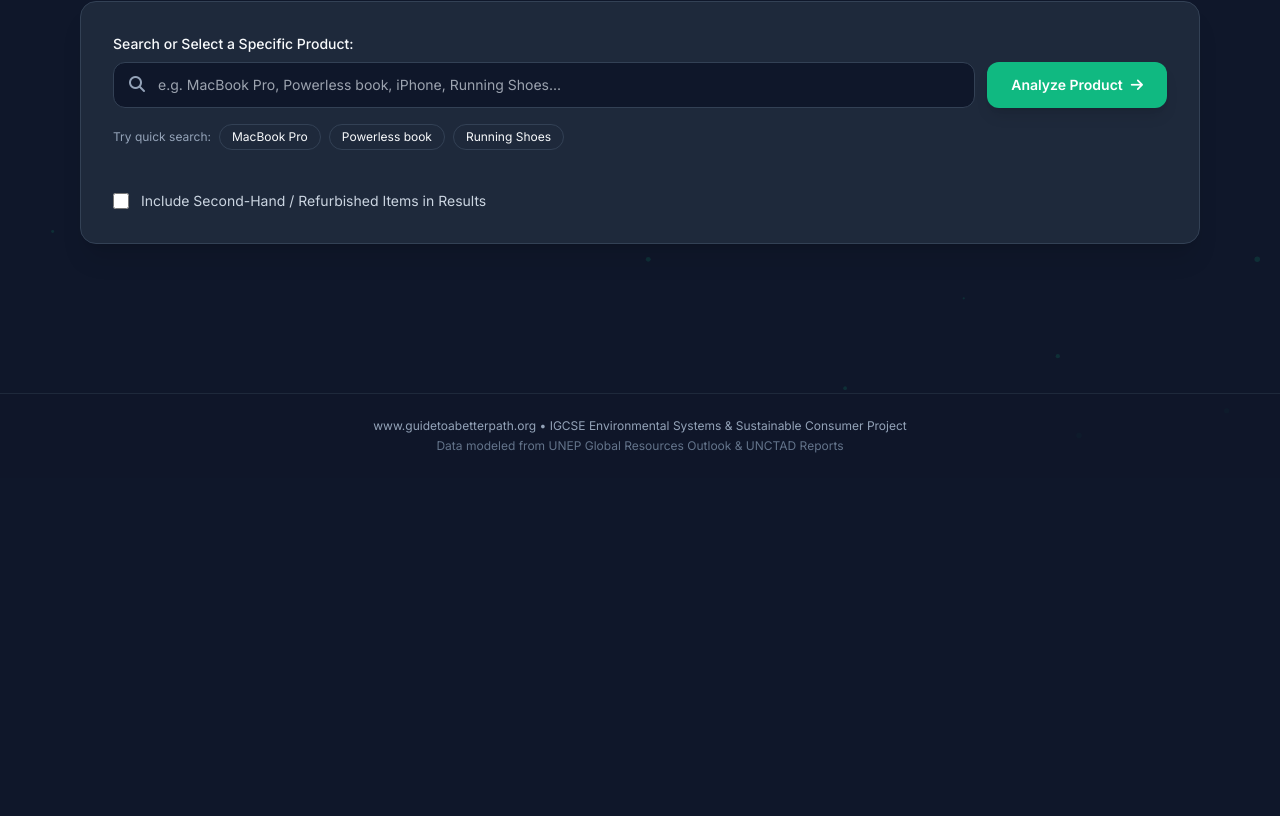
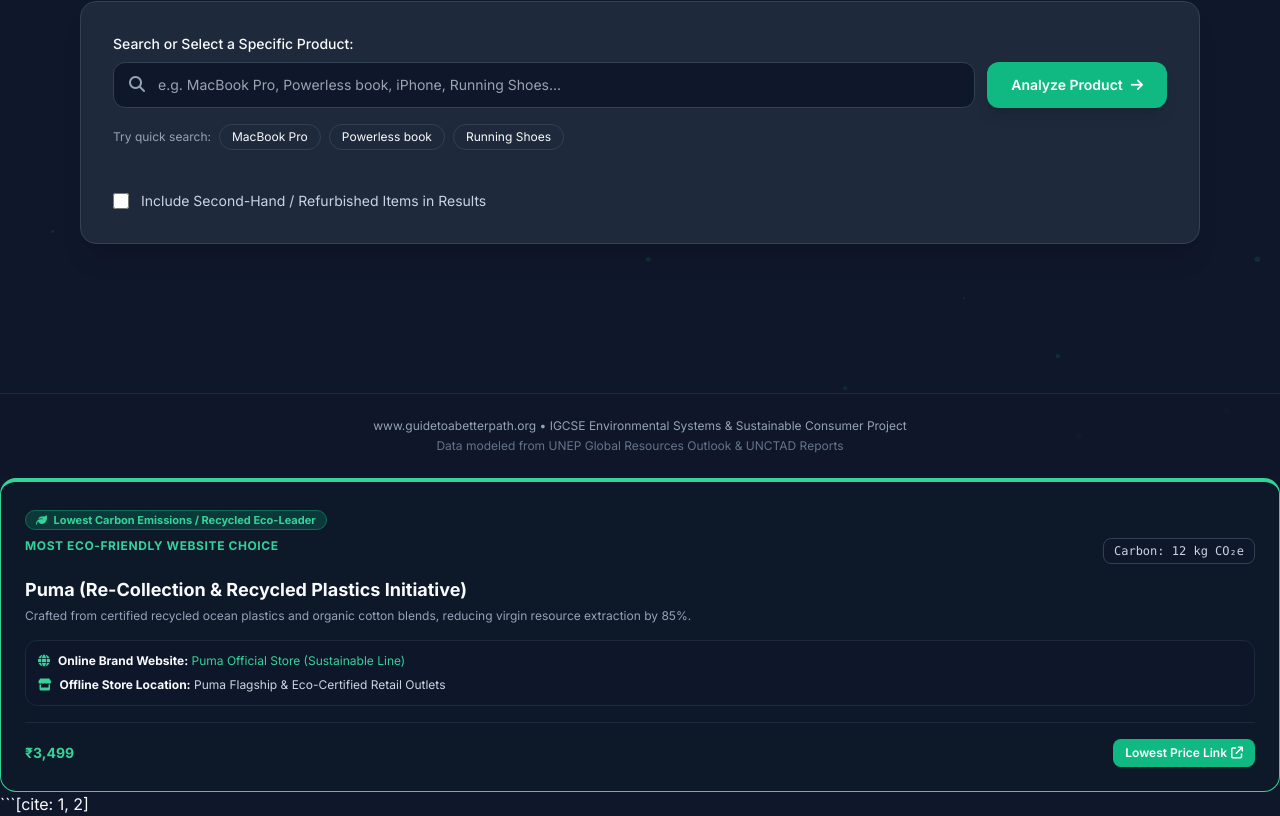
Before and after one commit to zainarahimtulla/guidetabetterpath, a plain HTML site: page index.html in a window 1280 px wide. Shown: the part 322-1138 px from the top of the page. Before the commit the page ends 800 px from the top, so only its background shows below. Drawn offline with nearby package versions, Linux system fonts and the light colour scheme.

Commit message:
Update index.html

````diff
--- a/index.html
+++ b/index.html
@@ -648,3 +648,39 @@
     </script>
 </body>
 </html>
+<div class="custom-card rounded-2xl p-6 relative flex flex-col justify-between border-t-4 border-emerald-400 bg-emerald-950/10">
+    <div>
+        <div class="mb-2">
+            <span class="bg-emerald-500/20 text-emerald-400 border border-emerald-500/40 text-[11px] px-2.5 py-0.5 rounded-full font-bold">
+                <i class="fa-solid fa-leaf mr-1"></i> Lowest Carbon Emissions / Recycled Eco-Leader
+            </span>
+        </div>
+        <div class="flex justify-between items-start mb-3">
+            <span class="text-xs font-bold text-emerald-400 uppercase tracking-wider">Most Eco-Friendly Website Choice</span>
+            <span class="text-xs text-slate-300 font-mono bg-slate-900 px-2.5 py-1 rounded-lg border border-slate-700">Carbon: 12 kg CO₂e</span>
+        </div>
+        <h4 class="text-lg font-bold mb-1">Puma (Re-Collection & Recycled Plastics Initiative)</h4>
+        <p class="text-slate-400 text-xs mb-4">Crafted from certified recycled ocean plastics and organic cotton blends, reducing virgin resource extraction by 85%.</p>
+
+        <div class="bg-slate-900/80 rounded-xl p-3 text-xs space-y-2 mb-4 border border-slate-800">
+            <div class="flex items-start space-x-2">
+                <i class="fa-solid fa-globe text-emerald-400 mt-0.5"></i>
+                <div><strong>Online Brand Website:</strong> <span class="text-slate-300"><a href="https://in.puma.com" target="_blank" class="text-emerald-400 hover:underline">Puma Official Store (Sustainable Line)</a></span></div>
+            </div>
+            <div class="flex items-start space-x-2">
+                <i class="fa-solid fa-store text-emerald-400 mt-0.5"></i>
+                <div><strong>Offline Store Location:</strong> <span class="text-slate-300">Puma Flagship & Eco-Certified Retail Outlets</span></div>
+            </div>
+        </div>
+    </div>
+    <div class="pt-4 border-t border-slate-800 flex justify-between items-center">
+        <span class="text-sm font-bold text-emerald-400">₹3,499</span>
+        <a href="https://in.puma.com" target="_blank" class="px-3 py-1.5 btn-primary text-white rounded-lg text-xs font-semibold flex items-center space-x-1">
+            <span>Lowest Price Link</span>
+            <i class="fa-solid fa-arrow-up-right-from-square ml-1"></i>
+        </a>
+    </div>
+</div>
+```[cite: 1, 2]
+
+<FollowUp query="Would you like me to integrate this extra eco-friendly pathway dynamically into the main product database array of your script?"/>
````
